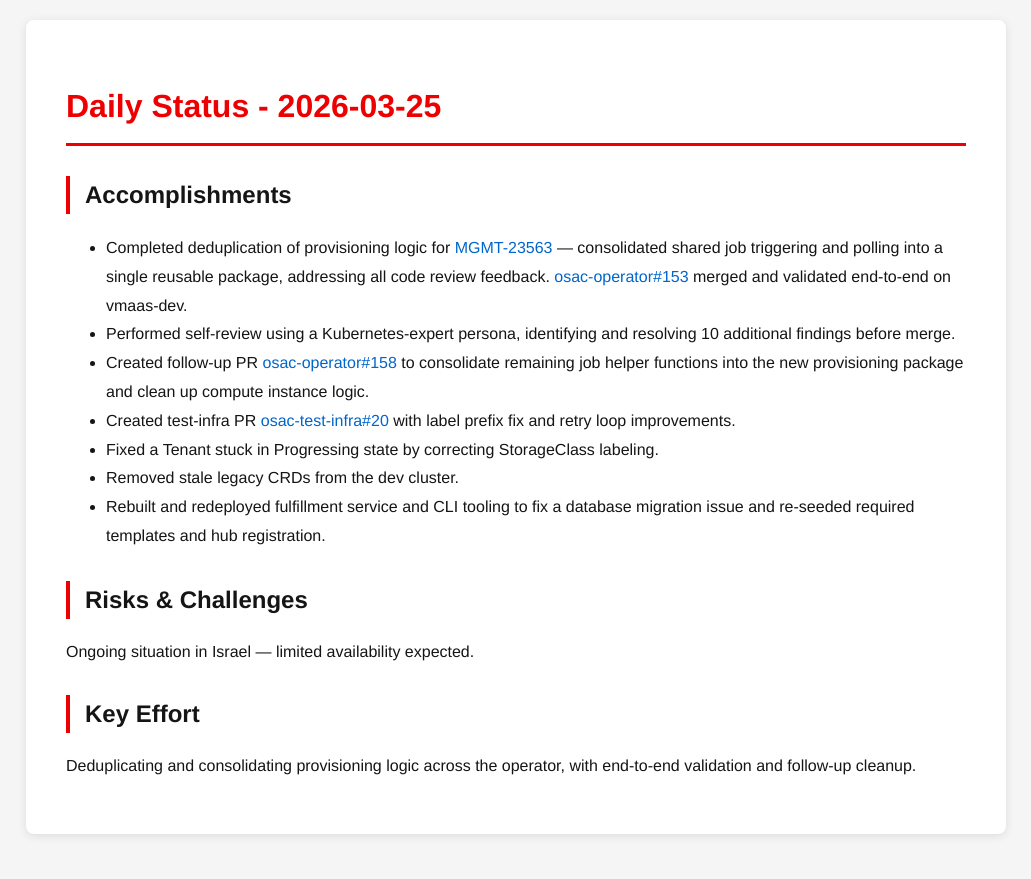
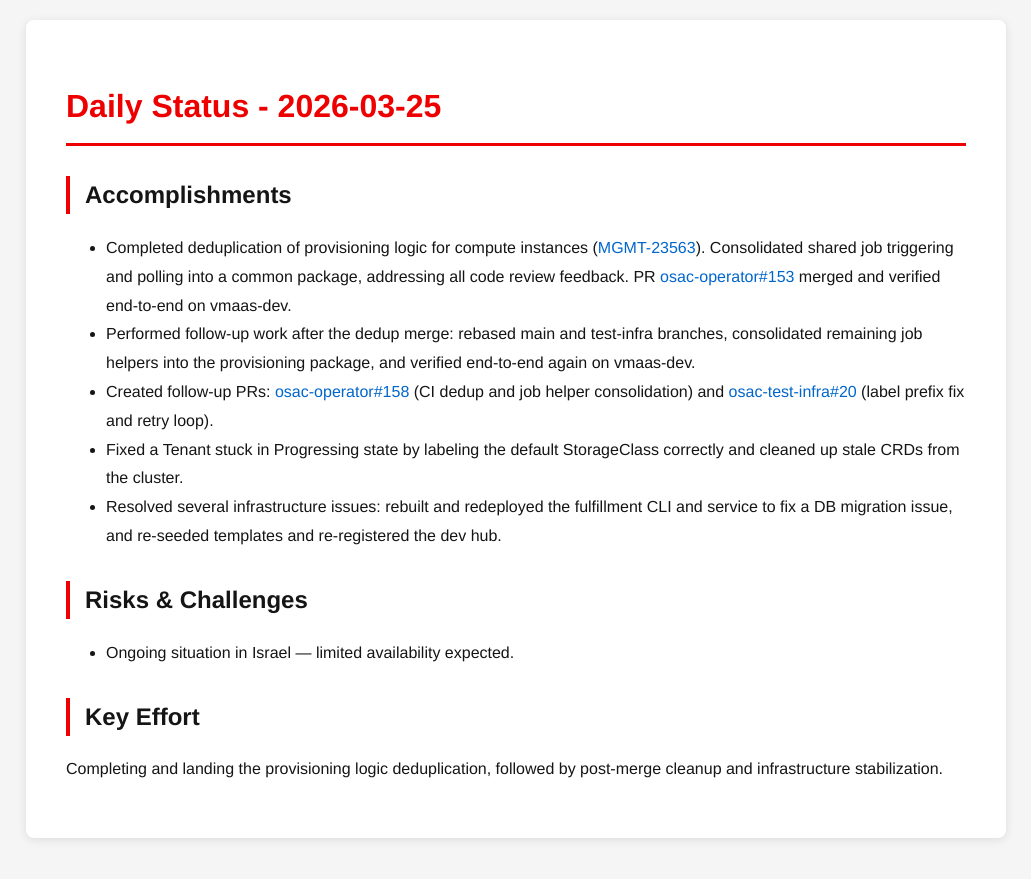
Before and after one commit to tzvatot/daily-status, a Jekyll site: the page built from 2026-03-25.md, in a window 1280 px wide. Shown: the top 879 px of the page, without its empty margins (124-1155 px from the left). Built offline with Jekyll 4.4.1, drawn with Linux system fonts in a browser that asks for light colours.

Commit message:
Daily status update - 2026-03-25

```diff
--- a/2026-03-25.md
+++ b/2026-03-25.md
@@ -7,16 +7,14 @@
 # Daily Status - 2026-03-25
 
 ## Accomplishments
-- Completed deduplication of provisioning logic for [MGMT-23563](https://issues.redhat.com/browse/MGMT-23563) — consolidated shared job triggering and polling into a single reusable package, addressing all code review feedback. [osac-operator#153](https://github.com/osac-project/osac-operator/pull/153) merged and validated end-to-end on vmaas-dev.
-- Performed self-review using a Kubernetes-expert persona, identifying and resolving 10 additional findings before merge.
-- Created follow-up PR [osac-operator#158](https://github.com/osac-project/osac-operator/pull/158) to consolidate remaining job helper functions into the new provisioning package and clean up compute instance logic.
-- Created test-infra PR [osac-test-infra#20](https://github.com/osac-project/osac-test-infra/pull/20) with label prefix fix and retry loop improvements.
-- Fixed a Tenant stuck in Progressing state by correcting StorageClass labeling.
-- Removed stale legacy CRDs from the dev cluster.
-- Rebuilt and redeployed fulfillment service and CLI tooling to fix a database migration issue and re-seeded required templates and hub registration.
+- Completed deduplication of provisioning logic for compute instances ([MGMT-23563](https://issues.redhat.com/browse/MGMT-23563)). Consolidated shared job triggering and polling into a common package, addressing all code review feedback. PR [osac-operator#153](https://github.com/osac-project/osac-operator/pull/153) merged and verified end-to-end on vmaas-dev.
+- Performed follow-up work after the dedup merge: rebased main and test-infra branches, consolidated remaining job helpers into the provisioning package, and verified end-to-end again on vmaas-dev.
+- Created follow-up PRs: [osac-operator#158](https://github.com/osac-project/osac-operator/pull/158) (CI dedup and job helper consolidation) and [osac-test-infra#20](https://github.com/osac-project/osac-test-infra/pull/20) (label prefix fix and retry loop).
+- Fixed a Tenant stuck in Progressing state by labeling the default StorageClass correctly and cleaned up stale CRDs from the cluster.
+- Resolved several infrastructure issues: rebuilt and redeployed the fulfillment CLI and service to fix a DB migration issue, and re-seeded templates and re-registered the dev hub.
 
 ## Risks & Challenges
-Ongoing situation in Israel — limited availability expected.
+- Ongoing situation in Israel — limited availability expected.
 
 ## Key Effort
-Deduplicating and consolidating provisioning logic across the operator, with end-to-end validation and follow-up cleanup.
+Completing and landing the provisioning logic deduplication, followed by post-merge cleanup and infrastructure stabilization.
```
